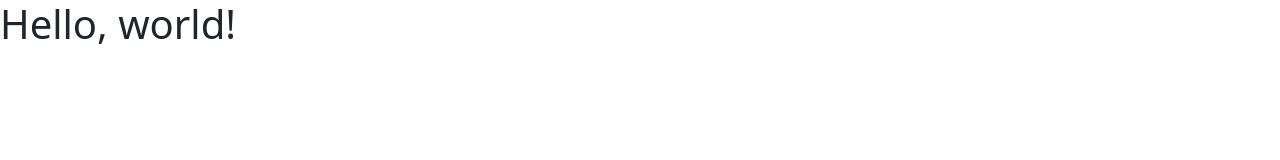
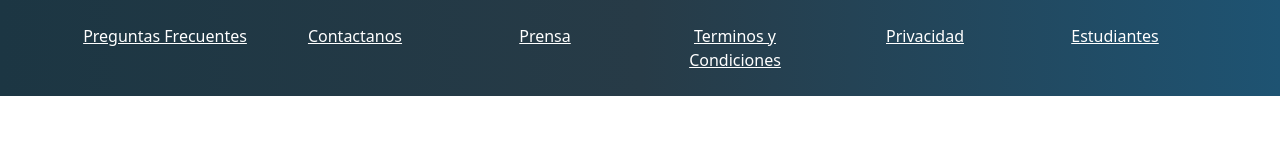
Before and after one commit to mabalderramav/platzi-bootstrap, a website: page index.html in a window 1280 px wide. Drawn offline with nearby package versions, Linux system fonts and the light colour scheme.

Commit message:
added footer

```diff
--- /dev/null
+++ b/index.css
@@ -0,0 +1,6 @@
+#footer {
+  background: linear-gradient(90deg, #1c3643, #273b47, #1e5372);
+}
+#footer a {
+  color: white;
+}
--- a/index.html
+++ b/index.html
@@ -1,22 +1,55 @@
-<!doctype html>
+<!DOCTYPE html>
 <html lang="en">
   <head>
     <!-- Required meta tags -->
-    <meta charset="utf-8">
-    <meta name="viewport" content="width=device-width, initial-scale=1">
+    <meta charset="utf-8" />
+    <meta name="viewport" content="width=device-width, initial-scale=1" />
 
     <!-- Bootstrap CSS -->
-    <link href="https://cdn.jsdelivr.net/npm/bootstrap@5.0.1/dist/css/bootstrap.min.css" rel="stylesheet" integrity="sha384-+0n0xVW2eSR5OomGNYDnhzAbDsOXxcvSN1TPprVMTNDbiYZCxYbOOl7+AMvyTG2x" crossorigin="anonymous">
+    <link
+      href="https://cdn.jsdelivr.net/npm/bootstrap@5.0.1/dist/css/bootstrap.min.css"
+      rel="stylesheet"
+      integrity="sha384-+0n0xVW2eSR5OomGNYDnhzAbDsOXxcvSN1TPprVMTNDbiYZCxYbOOl7+AMvyTG2x"
+      crossorigin="anonymous"
+    />
+    <link rel="stylesheet" href="./index.css" />
 
-    <title>Hello, world!</title>
+    <title>PlatziConf Hawaii</title>
   </head>
   <body>
-    <h1>Hello, world!</h1>
+    <footer id="footer" class="pb-4 pt-4">
+      <div class="container">
+        <div class="row text-center">
+          <div class="col-12 col-lg">
+            <a href="#">Preguntas Frecuentes</a>
+          </div>
+          <div class="col-12 col-lg">
+            <a href="#">Contactanos</a>
+          </div>
+          <div class="col-12 col-lg">
+            <a href="#">Prensa</a>
+          </div>
+          <div class="col-12 col-lg">
+            <a href="#">Terminos y Condiciones</a>
+          </div>
+          <div class="col-12 col-lg">
+            <a href="#">Privacidad</a>
+          </div>
+          <div class="col-12 col-lg">
+            <a href="#">Estudiantes</a>
+          </div>
+        </div>
+      </div>
+    </footer>
 
     <!-- Optional JavaScript; choose one of the two! -->
 
     <!-- Option 1: Bootstrap Bundle with Popper -->
-    <script src="https://cdn.jsdelivr.net/npm/bootstrap@5.0.1/dist/js/bootstrap.bundle.min.js" integrity="sha384-gtEjrD/SeCtmISkJkNUaaKMoLD0//ElJ19smozuHV6z3Iehds+3Ulb9Bn9Plx0x4" crossorigin="anonymous"></script>
+    <script
+      src="https://cdn.jsdelivr.net/npm/bootstrap@5.0.1/dist/js/bootstrap.bundle.min.js"
+      integrity="sha384-gtEjrD/SeCtmISkJkNUaaKMoLD0//ElJ19smozuHV6z3Iehds+3Ulb9Bn9Plx0x4"
+      crossorigin="anonymous"
+    ></script>
 
     <!-- Option 2: Separate Popper and Bootstrap JS -->
     <!--
```
